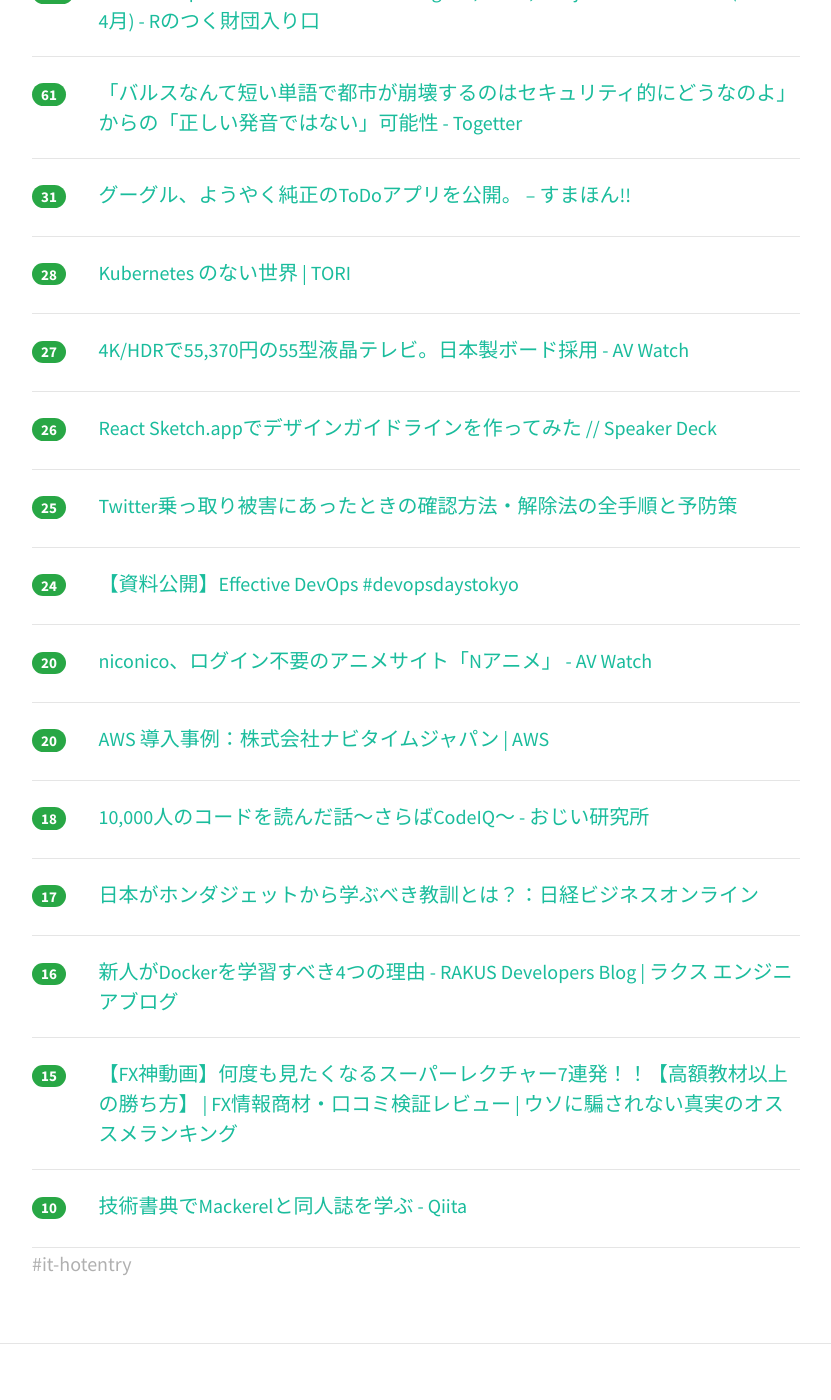
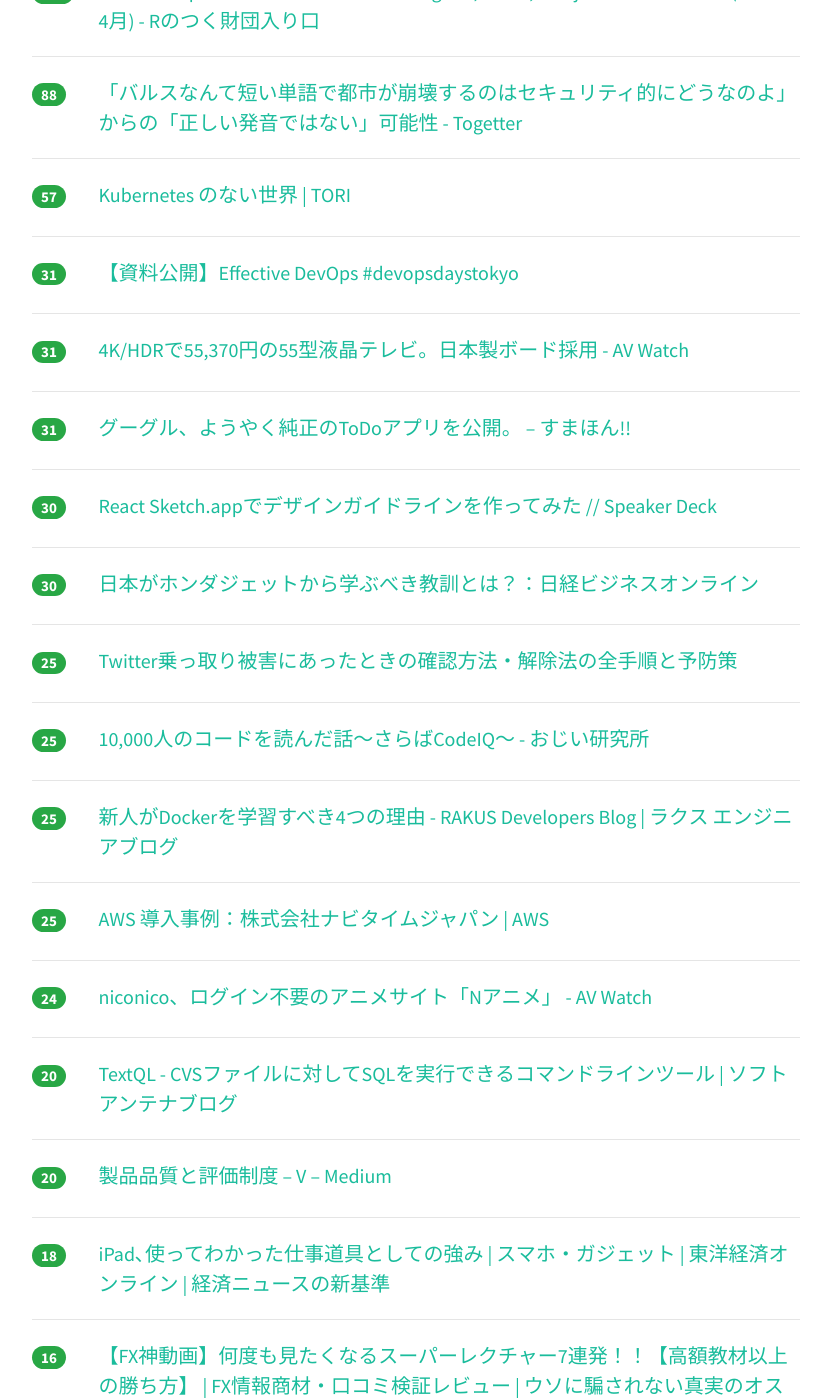
Before and after one commit to yatta47/hatena-matome-site, a Jekyll site: the page built from _posts/2018-04-26-hatena.md, in a window 1280 px wide and 1400 px high, scrolled down 419 px. Shown: the whole window, without its empty margins (224-1055 px from the left). Built offline with Jekyll 4.4.1, drawn with Linux system fonts in a browser that asks for light colours; nearby versions of some CDN libraries; some of the changed text lies outside the part shown.

Commit message:
Updated 2018-04-26

```diff
--- a/_posts/2018-04-26-hatena.md
+++ b/_posts/2018-04-26-hatena.md
@@ -1,19 +1,34 @@
 ---
 layout: post
 title:  "2018-04-26 はてぶIT"
-date:   2018-04-26 08:02:14
+date:   2018-04-26 09:03:20
 tags: [it-hotentry]
 ---
-15 件のデータあり
+20 件のデータあり
 
 <hr><div class="row">
-<div class="col-1"><span class="badge badge-pill badge-success h2">112</span></div>
+<div class="col-1"><span class="badge badge-pill badge-success h2">191</span></div>
 <div class="col-11"><a href='http://iwasiman.hatenablog.com/entry/2018/04/23/200000' target='_blank'>【JavaScript】３大フレームワーク Angular, React, Vue.jsを比べてみよう (2018年4月) - Rのつく財団入り口</a></div>
 </div>
 <hr>
 <div class="row">
-<div class="col-1"><span class="badge badge-pill badge-success h2">61</span></div>
+<div class="col-1"><span class="badge badge-pill badge-success h2">88</span></div>
 <div class="col-11"><a href='https://togetter.com/li/1221407' target='_blank'>「バルスなんて短い単語で都市が崩壊するのはセキュリティ的にどうなのよ」からの「正しい発音ではない」可能性 - Togetter</a></div>
+</div>
+<hr>
+<div class="row">
+<div class="col-1"><span class="badge badge-pill badge-success h2">57</span></div>
+<div class="col-11"><a href='https://toris.io/2018/04/a-world-without-kubernetes/' target='_blank'>Kubernetes のない世界 | TORI</a></div>
+</div>
+<hr>
+<div class="row">
+<div class="col-1"><span class="badge badge-pill badge-success h2">31</span></div>
+<div class="col-11"><a href='http://www.ryuzee.com/contents/blog/7126' target='_blank'>【資料公開】Effective DevOps #devopsdaystokyo</a></div>
+</div>
+<hr>
+<div class="row">
+<div class="col-1"><span class="badge badge-pill badge-success h2">31</span></div>
+<div class="col-11"><a href='https://av.watch.impress.co.jp/docs/news/1119073.html' target='_blank'>4K/HDRで55,370円の55型液晶テレビ。日本製ボード採用 - AV Watch</a></div>
 </div>
 <hr>
 <div class="row">
@@ -22,18 +37,13 @@ tags: [it-hotentry]
 </div>
 <hr>
 <div class="row">
-<div class="col-1"><span class="badge badge-pill badge-success h2">28</span></div>
-<div class="col-11"><a href='https://toris.io/2018/04/a-world-without-kubernetes/' target='_blank'>Kubernetes のない世界 | TORI</a></div>
+<div class="col-1"><span class="badge badge-pill badge-success h2">30</span></div>
+<div class="col-11"><a href='https://speakerdeck.com/sawa_zen/react-sketch-dot-appdedezaingaidorainwozuo-tutemita' target='_blank'>React Sketch.appでデザインガイドラインを作ってみた // Speaker Deck</a></div>
 </div>
 <hr>
 <div class="row">
-<div class="col-1"><span class="badge badge-pill badge-success h2">27</span></div>
-<div class="col-11"><a href='https://av.watch.impress.co.jp/docs/news/1119073.html' target='_blank'>4K/HDRで55,370円の55型液晶テレビ。日本製ボード採用 - AV Watch</a></div>
-</div>
-<hr>
-<div class="row">
-<div class="col-1"><span class="badge badge-pill badge-success h2">26</span></div>
-<div class="col-11"><a href='https://speakerdeck.com/sawa_zen/react-sketch-dot-appdedezaingaidorainwozuo-tutemita' target='_blank'>React Sketch.appでデザインガイドラインを作ってみた // Speaker Deck</a></div>
+<div class="col-1"><span class="badge badge-pill badge-success h2">30</span></div>
+<div class="col-11"><a href='http://business.nikkeibp.co.jp/atcl/opinion/16/021900056/042300006/' target='_blank'>日本がホンダジェットから学ぶべき教訓とは？：日経ビジネスオンライン</a></div>
 </div>
 <hr>
 <div class="row">
@@ -42,42 +52,57 @@ tags: [it-hotentry]
 </div>
 <hr>
 <div class="row">
-<div class="col-1"><span class="badge badge-pill badge-success h2">24</span></div>
-<div class="col-11"><a href='http://www.ryuzee.com/contents/blog/7126' target='_blank'>【資料公開】Effective DevOps #devopsdaystokyo</a></div>
+<div class="col-1"><span class="badge badge-pill badge-success h2">25</span></div>
+<div class="col-11"><a href='http://ozy4dm.hateblo.jp/entry/2018/04/25/150234' target='_blank'>10,000人のコードを読んだ話～さらばCodeIQ～ - おじい研究所</a></div>
 </div>
 <hr>
 <div class="row">
-<div class="col-1"><span class="badge badge-pill badge-success h2">20</span></div>
+<div class="col-1"><span class="badge badge-pill badge-success h2">25</span></div>
+<div class="col-11"><a href='http://tech-blog.rakus.co.jp/entry/2018/04/25/151607' target='_blank'>新人がDockerを学習すべき4つの理由 - RAKUS Developers Blog | ラクス エンジニアブログ</a></div>
+</div>
+<hr>
+<div class="row">
+<div class="col-1"><span class="badge badge-pill badge-success h2">25</span></div>
+<div class="col-11"><a href='https://aws.amazon.com/jp/solutions/case-studies/navitime/' target='_blank'>AWS 導入事例：株式会社ナビタイムジャパン | AWS</a></div>
+</div>
+<hr>
+<div class="row">
+<div class="col-1"><span class="badge badge-pill badge-success h2">24</span></div>
 <div class="col-11"><a href='https://av.watch.impress.co.jp/docs/news/1119136.html' target='_blank'>niconico、ログイン不要のアニメサイト「Nアニメ」 - AV Watch</a></div>
 </div>
 <hr>
 <div class="row">
 <div class="col-1"><span class="badge badge-pill badge-success h2">20</span></div>
-<div class="col-11"><a href='https://aws.amazon.com/jp/solutions/case-studies/navitime/' target='_blank'>AWS 導入事例：株式会社ナビタイムジャパン | AWS</a></div>
+<div class="col-11"><a href='https://www.softantenna.com/wp/review/textql/' target='_blank'>TextQL - CVSファイルに対してSQLを実行できるコマンドラインツール | ソフトアンテナブログ</a></div>
+</div>
+<hr>
+<div class="row">
+<div class="col-1"><span class="badge badge-pill badge-success h2">20</span></div>
+<div class="col-11"><a href='https://medium.com/@voluntas/5aaad6ea845c' target='_blank'>製品品質と評価制度 – V – Medium</a></div>
 </div>
 <hr>
 <div class="row">
 <div class="col-1"><span class="badge badge-pill badge-success h2">18</span></div>
-<div class="col-11"><a href='http://ozy4dm.hateblo.jp/entry/2018/04/25/150234' target='_blank'>10,000人のコードを読んだ話～さらばCodeIQ～ - おじい研究所</a></div>
-</div>
-<hr>
-<div class="row">
-<div class="col-1"><span class="badge badge-pill badge-success h2">17</span></div>
-<div class="col-11"><a href='http://business.nikkeibp.co.jp/atcl/opinion/16/021900056/042300006/' target='_blank'>日本がホンダジェットから学ぶべき教訓とは？：日経ビジネスオンライン</a></div>
+<div class="col-11"><a href='https://toyokeizai.net/articles/-/218269' target='_blank'>iPad､使ってわかった仕事道具としての強み | スマホ・ガジェット | 東洋経済オンライン | 経済ニュースの新基準</a></div>
 </div>
 <hr>
 <div class="row">
 <div class="col-1"><span class="badge badge-pill badge-success h2">16</span></div>
-<div class="col-11"><a href='http://tech-blog.rakus.co.jp/entry/2018/04/25/151607' target='_blank'>新人がDockerを学習すべき4つの理由 - RAKUS Developers Blog | ラクス エンジニアブログ</a></div>
-</div>
-<hr>
-<div class="row">
-<div class="col-1"><span class="badge badge-pill badge-success h2">15</span></div>
 <div class="col-11"><a href='http://fx-johosyozai-review.com/hissyoho/fx%E5%8B%9D%E3%81%A1%E6%96%B9%E5%8B%95%E7%94%BB/' target='_blank'>【FX神動画】何度も見たくなるスーパーレクチャー7連発！！【高額教材以上の勝ち方】 | FX情報商材・口コミ検証レビュー | ウソに騙されない真実のオススメランキング</a></div>
 </div>
 <hr>
 <div class="row">
-<div class="col-1"><span class="badge badge-pill badge-success h2">10</span></div>
+<div class="col-1"><span class="badge badge-pill badge-success h2">12</span></div>
 <div class="col-11"><a href='https://qiita.com/masudakz/items/34bc3f7ad671a330605e' target='_blank'>技術書典でMackerelと同人誌を学ぶ - Qiita</a></div>
 </div>
 <hr>
+<div class="row">
+<div class="col-1"><span class="badge badge-pill badge-success h2">12</span></div>
+<div class="col-11"><a href='https://www.lifehacker.jp/2018/04/164915readruby.html' target='_blank'>英語の文章にルビをふってくれるGoogle Chrome拡張機能「Read Ruby」 | ライフハッカー［日本版］</a></div>
+</div>
+<hr>
+<div class="row">
+<div class="col-1"><span class="badge badge-pill badge-success h2">12</span></div>
+<div class="col-11"><a href='http://interdisciplinary.hateblo.jp/entry/2018/04/25/214321' target='_blank'>標本や母集団などの、統計用語の説明 - Interdisciplinary</a></div>
+</div>
+<hr>
```
